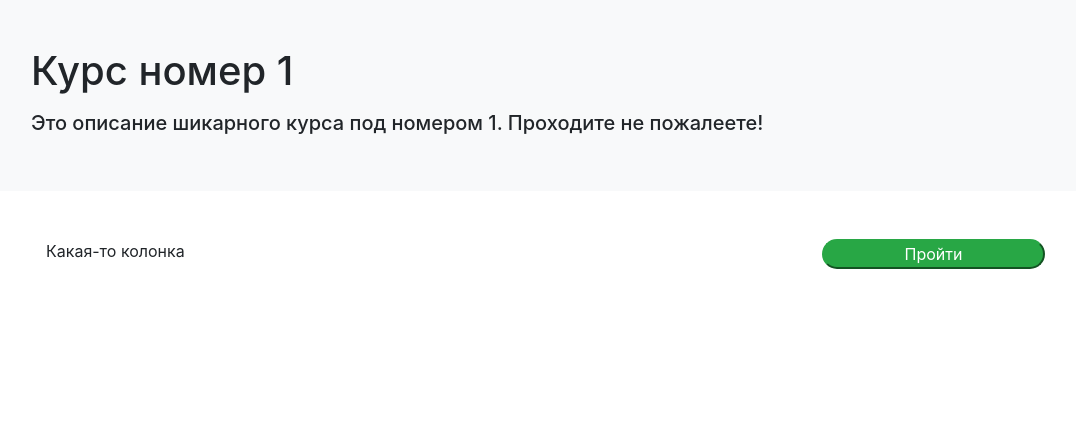
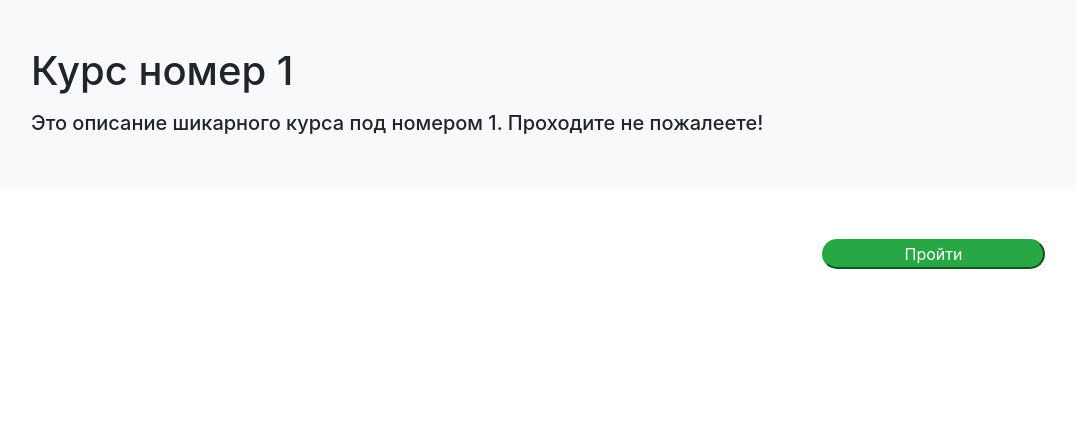
Before and after one commit to d4got10/web-programming-final, a Flask app: page /course/1 in a window 1280 px wide. Shown: the part 56-492 px from the top of the page, without its empty margins (39-1115 px from the left). Run offline with Flask 3, Linux system fonts and the light colour scheme; data comes from the database, SQL or seed files in the repository.

Commit message:
Рефакторинг Косметические правки

```diff
--- a/controllers/catalog.py
+++ b/controllers/catalog.py
@@ -6,7 +6,7 @@ from models.user import User
 
 @app.route('/')
 def catalog():  # put application's code here
-    course_info_list = get_popular_courses(9)
+    course_info_list = get_popular_courses(99)
     authors = User.query.limit(100).all()
     print(course_info_list)
     if not current_user.is_authenticated:
--- a/templates/course.html
+++ b/templates/course.html
@@ -15,7 +15,7 @@
 </div>
 <div class="container mt-5">
     <div class="row">
-        <div class="col-7">Какая-то колонка</div>
+        <div class="col-7"></div>
         <div class="col-5 d-flex justify-content-center">
             <form class="w-50" action="{{ url_for("new_attempt") }}" method="post">
                 <input type="hidden" name="user" value="{{ current_user.id }}">
```
